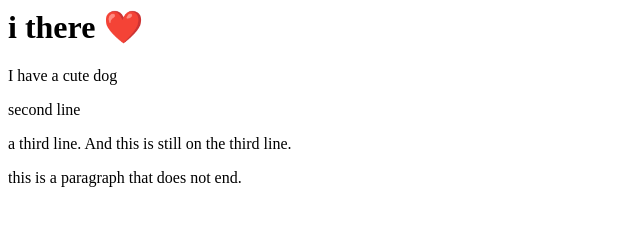
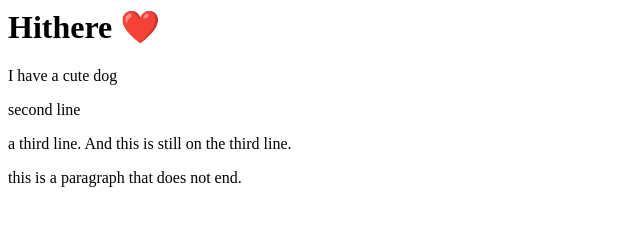
Before and after one commit to SavannahHaddad/Savannah, a plain HTML site: page index.html in a window 1280 px wide. Shown: the whole page, without its empty margins (0-640 px from the left). Drawn offline with Linux system fonts and the light colour scheme.

Commit message:
hi there ❤️

```diff
--- a/index.html
+++ b/index.html
@@ -1,4 +1,4 @@
-<h1>i there ❤️</h1>
+<h1>Hithere ❤️</h1>
 
 
 <p>I have a cute dog</p>
```
